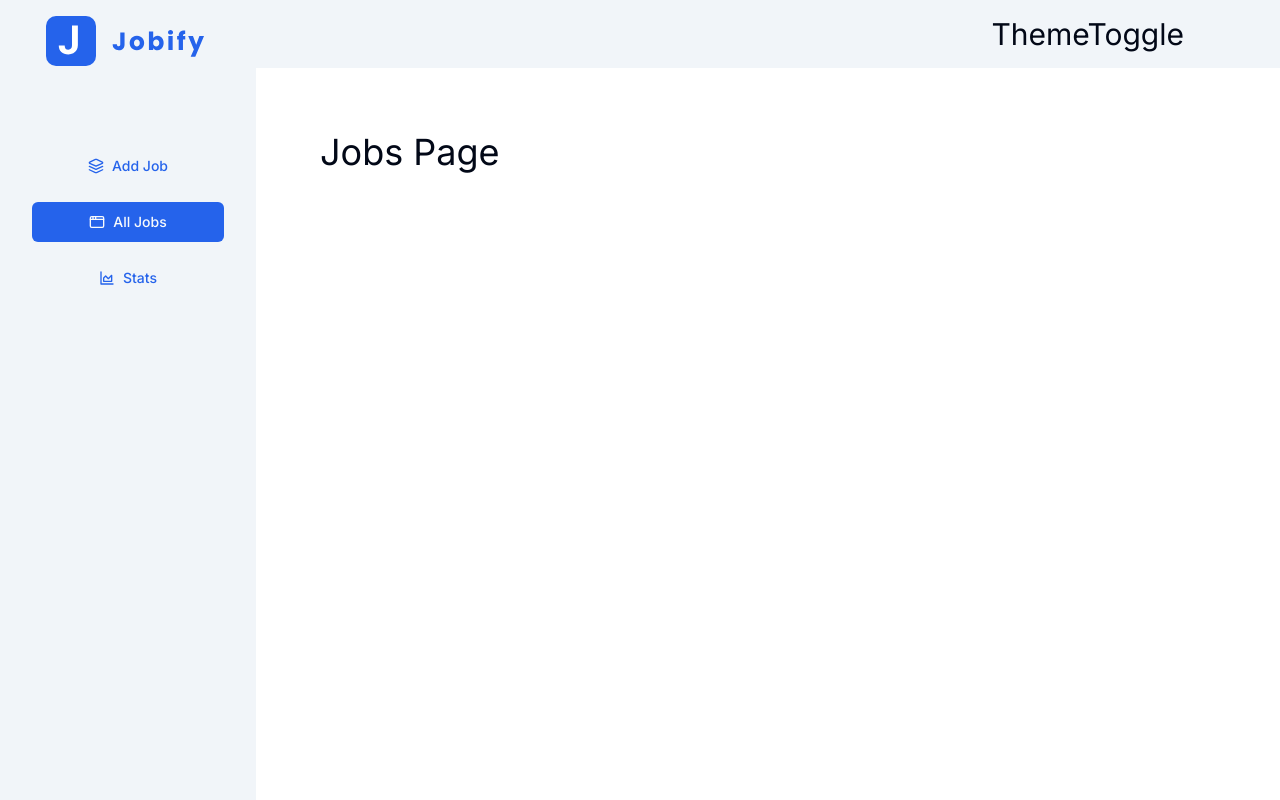
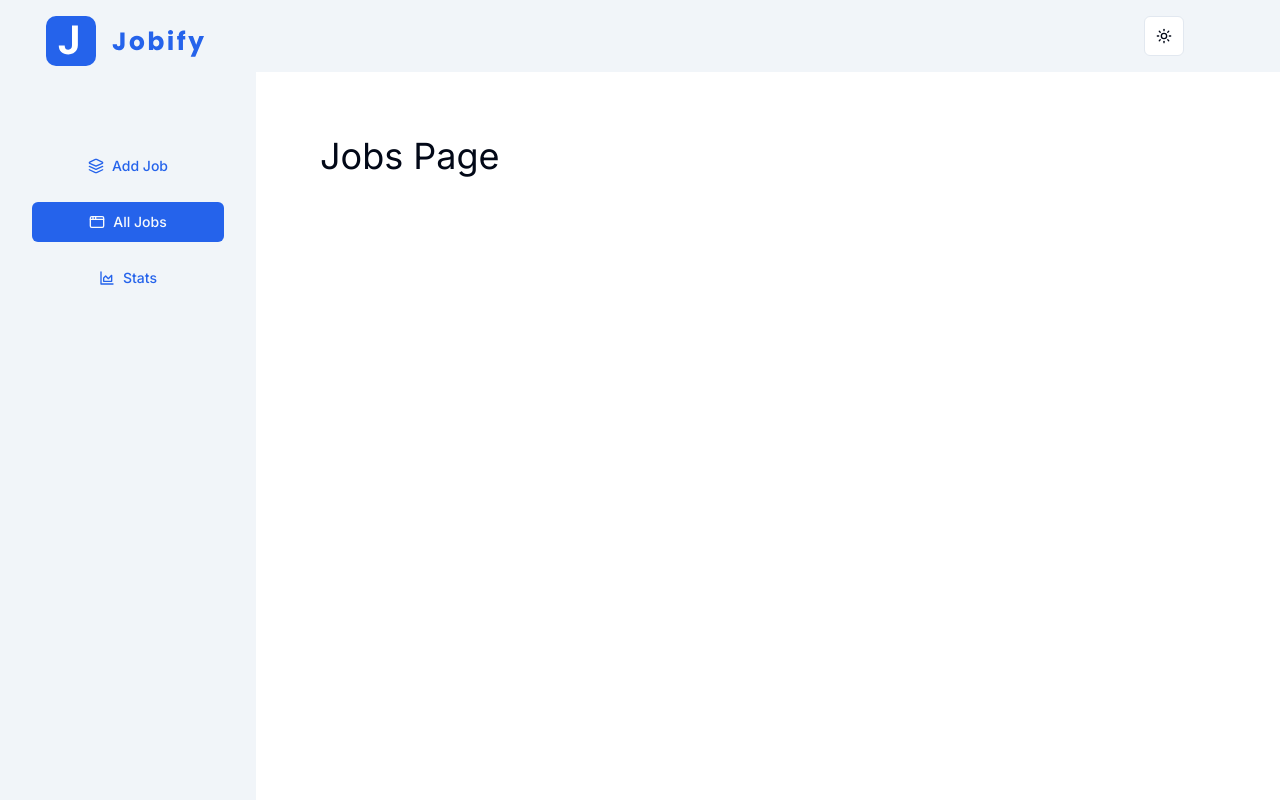
Before and after one commit to jjad14/Jobify, a Next.js app: page /jobs in a window 1280 px wide. Built offline with nearby package versions, Linux system fonts and the light colour scheme.

Commit message:
Toggle Theme

```diff
--- a/app/layout.tsx
+++ b/app/layout.tsx
@@ -2,6 +2,7 @@
 import { Inter } from 'next/font/google';
 import { ClerkProvider } from '@clerk/nextjs';
 import './globals.css';
+import Providers from './providers';
 const inter = Inter({ subsets: ['latin'] });
 
 export const metadata: Metadata = {
@@ -17,7 +18,9 @@
 	return (
 		<ClerkProvider>
 			<html lang='en' suppressHydrationWarning>
-				<body className={inter.className}>{children}</body>
+				<body className={inter.className}>
+					<Providers>{children}</Providers>
+				</body>
 			</html>
 		</ClerkProvider>
 	);
--- /dev/null
+++ b/app/providers.tsx
@@ -0,0 +1,16 @@
+'use client';
+
+import { ThemeProvider } from '@/components/theme-provider';
+
+const Providers = ({ children }: { children: React.ReactNode }) => {
+	return (
+		<ThemeProvider
+			attribute='class'
+			defaultTheme='system'
+			enableSystem
+			disableTransitionOnChange>
+			{children}
+		</ThemeProvider>
+	);
+};
+export default Providers;
--- a/components/Navbar.tsx
+++ b/components/Navbar.tsx
@@ -1,7 +1,7 @@
 import React from 'react';
 import LinksDropdown from './LinksDropdown';
 import { UserButton } from '@clerk/nextjs';
-import ThemeToggle from './ThemeToggle';
+import { ModeToggle } from './ThemeToggle';
 
 const Navbar = () => {
 	return (
@@ -10,7 +10,7 @@
 				<LinksDropdown />
 			</div>
 			<div className='flex items-center gap-x-4'>
-				<ThemeToggle />
+				<ModeToggle />
 				<UserButton afterSignOutUrl='/' />
 			</div>
 		</nav>
--- a/components/ThemeToggle.tsx
+++ b/components/ThemeToggle.tsx
@@ -1,7 +1,40 @@
-import React from 'react';
+'use client';
 
-const ThemeToggle = () => {
-	return <h2 className='text-3xl'>ThemeToggle</h2>;
-};
+import * as React from 'react';
+import { Moon, Sun } from 'lucide-react';
+import { useTheme } from 'next-themes';
 
-export default ThemeToggle;
+import { Button } from '@/components/ui/button';
+import {
+	DropdownMenu,
+	DropdownMenuContent,
+	DropdownMenuItem,
+	DropdownMenuTrigger
+} from '@/components/ui/dropdown-menu';
+
+export function ModeToggle() {
+	const { setTheme } = useTheme();
+
+	return (
+		<DropdownMenu>
+			<DropdownMenuTrigger asChild>
+				<Button variant='outline' size='icon'>
+					<Sun className='h-[1.2rem] w-[1.2rem] rotate-0 scale-100 transition-all dark:-rotate-90 dark:scale-0' />
+					<Moon className='absolute h-[1.2rem] w-[1.2rem] rotate-90 scale-0 transition-all dark:rotate-0 dark:scale-100' />
+					<span className='sr-only'>Toggle theme</span>
+				</Button>
+			</DropdownMenuTrigger>
+			<DropdownMenuContent align='end'>
+				<DropdownMenuItem onClick={() => setTheme('light')}>
+					Light
+				</DropdownMenuItem>
+				<DropdownMenuItem onClick={() => setTheme('dark')}>
+					Dark
+				</DropdownMenuItem>
+				<DropdownMenuItem onClick={() => setTheme('system')}>
+					System
+				</DropdownMenuItem>
+			</DropdownMenuContent>
+		</DropdownMenu>
+	);
+}
--- /dev/null
+++ b/components/theme-provider.tsx
@@ -0,0 +1,11 @@
+'use client';
+
+import * as React from 'react';
+import { ThemeProvider as NextThemesProvider } from 'next-themes';
+
+export function ThemeProvider({
+	children,
+	...props
+}: React.ComponentProps<typeof NextThemesProvider>) {
+	return <NextThemesProvider {...props}>{children}</NextThemesProvider>;
+}
```
